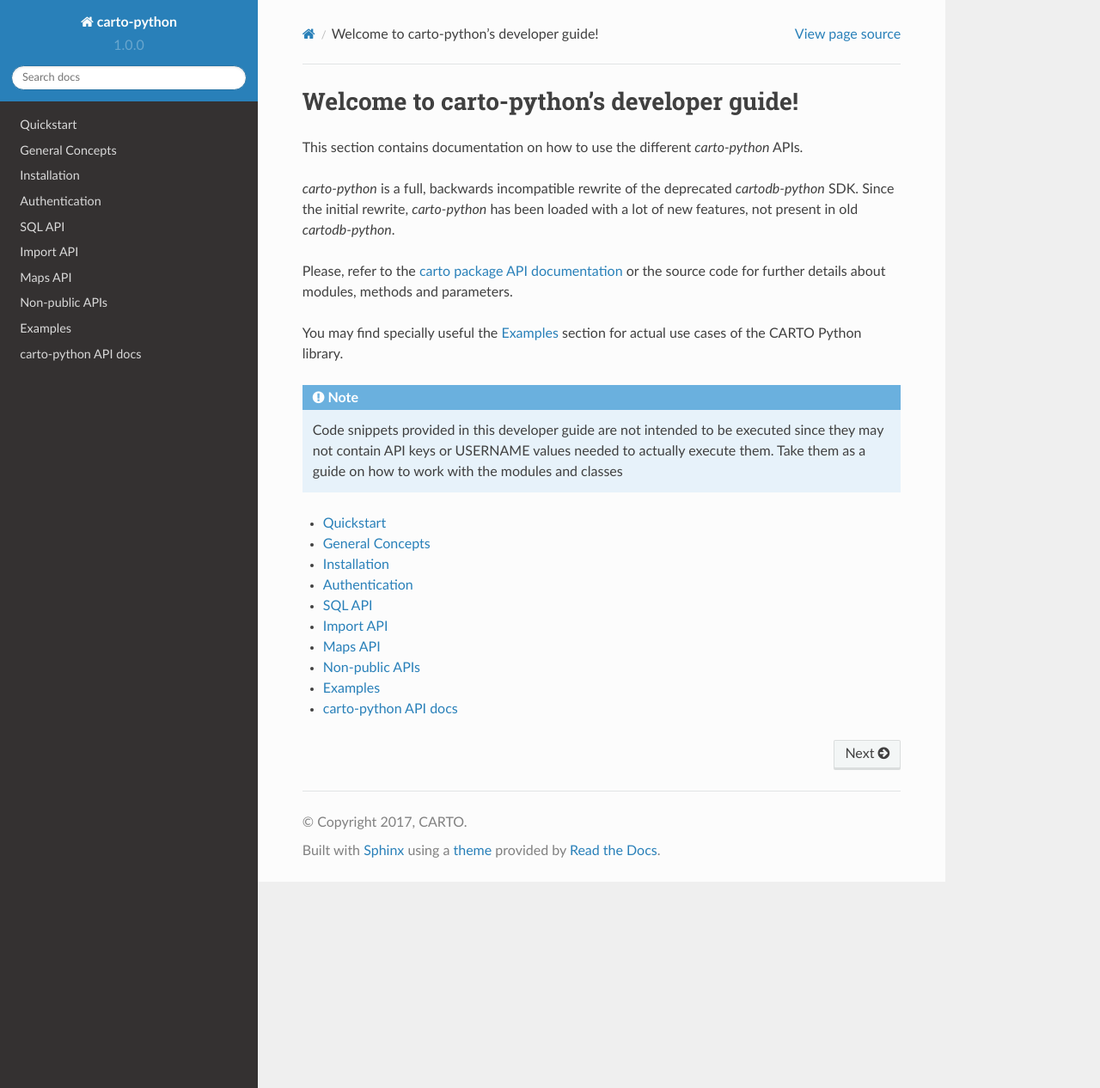
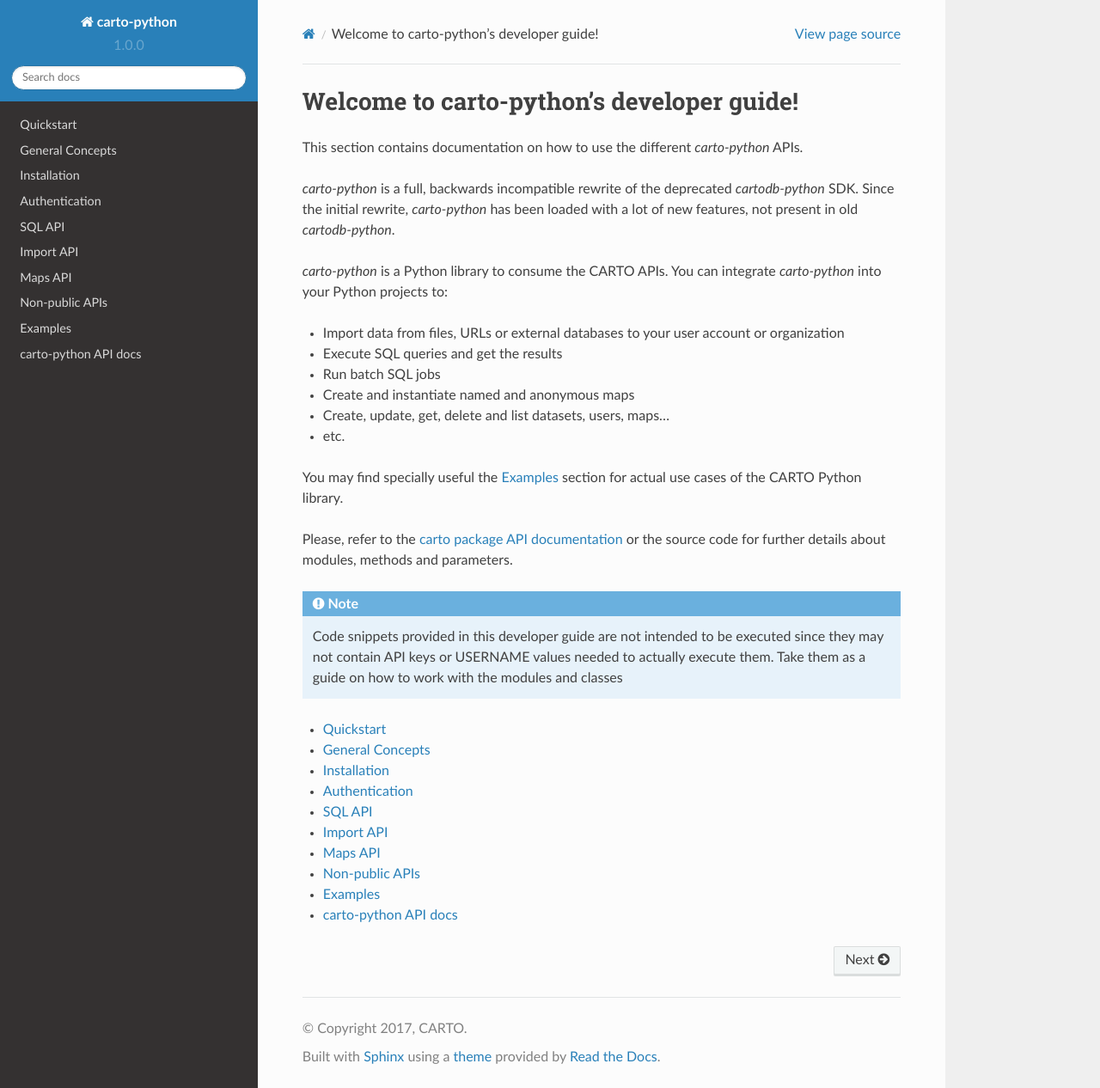
Before and after one commit to CartoDB/carto-python, a Sphinx documentation site: the page built from doc/source/index.rst, in a window 1280 px wide and 1266 px high. Shown: the whole window at 86% size. Built offline with Sphinx 7.4.7 and the Read the Docs theme 2.0.0, drawn with Linux system fonts in a browser that asks for light colours.

Commit message:
improve index.rst

```diff
--- a/doc/source/index.rst
+++ b/doc/source/index.rst
@@ -10,9 +10,18 @@
 
 `carto-python` is a full, backwards incompatible rewrite of the deprecated `cartodb-python` SDK. Since the initial rewrite, `carto-python` has been loaded with a lot of new features, not present in old `cartodb-python`.
 
-Please, refer to the :ref:`apidoc` or the source code for further details about modules, methods and parameters.
+`carto-python` is a Python library to consume the CARTO APIs. You can integrate `carto-python` into your Python projects to:
+
+- Import data from files, URLs or external databases to your user account or organization
+- Execute SQL queries and get the results
+- Run batch SQL jobs
+- Create and instantiate named and anonymous maps
+- Create, update, get, delete and list datasets, users, maps...
+- etc.
 
 You may find specially useful the :ref:`examples` section for actual use cases of the CARTO Python library.
+
+Please, refer to the :ref:`apidoc` or the source code for further details about modules, methods and parameters.
 
 .. note:: Code snippets provided in this developer guide are not intended to be executed since they may not contain API keys or USERNAME values needed to actually execute them. Take them as a guide on how to work with the modules and classes
 
```
